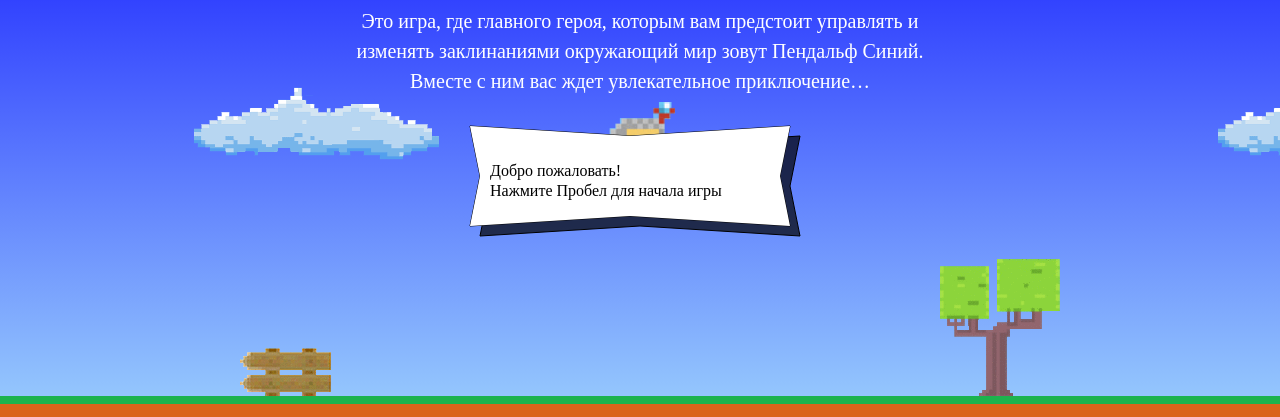
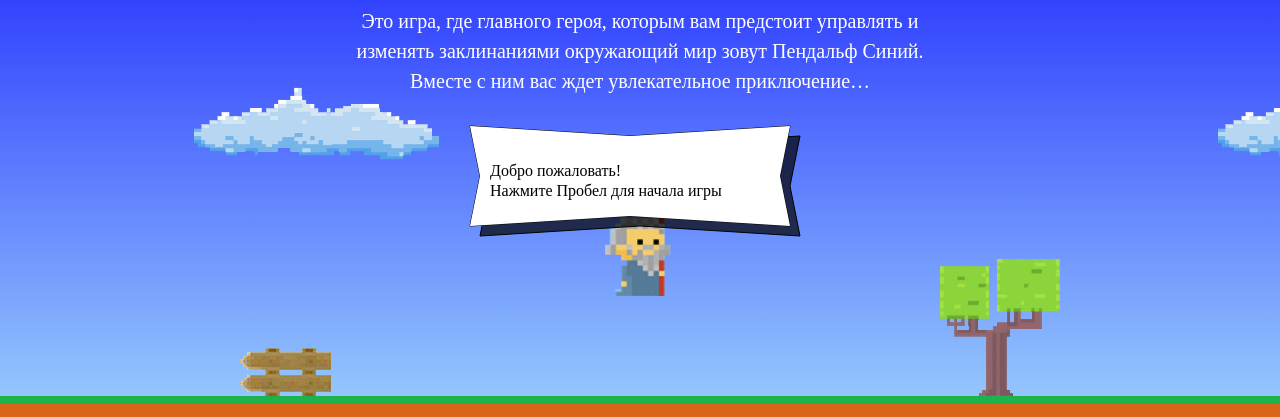
Before and after one commit to frontender-training/code-and-magick-baseJS, a website: page index.html in a window 1280 px wide. Shown: the part 203-620 px from the top of the page. Drawn offline with Linux system fonts and the light colour scheme; a web font is replaced by a local one.

Commit message:
Edit small error in first home work

```diff
--- a/index.html
+++ b/index.html
@@ -195,7 +195,7 @@
   }
 
   function getWizardY(height) {
-    var wizardY = height / 3 - wizardHeight;
+    var wizardY = height * 2 / 3 - wizardHeight;
     return wizardY;
   }
 </script>
```
